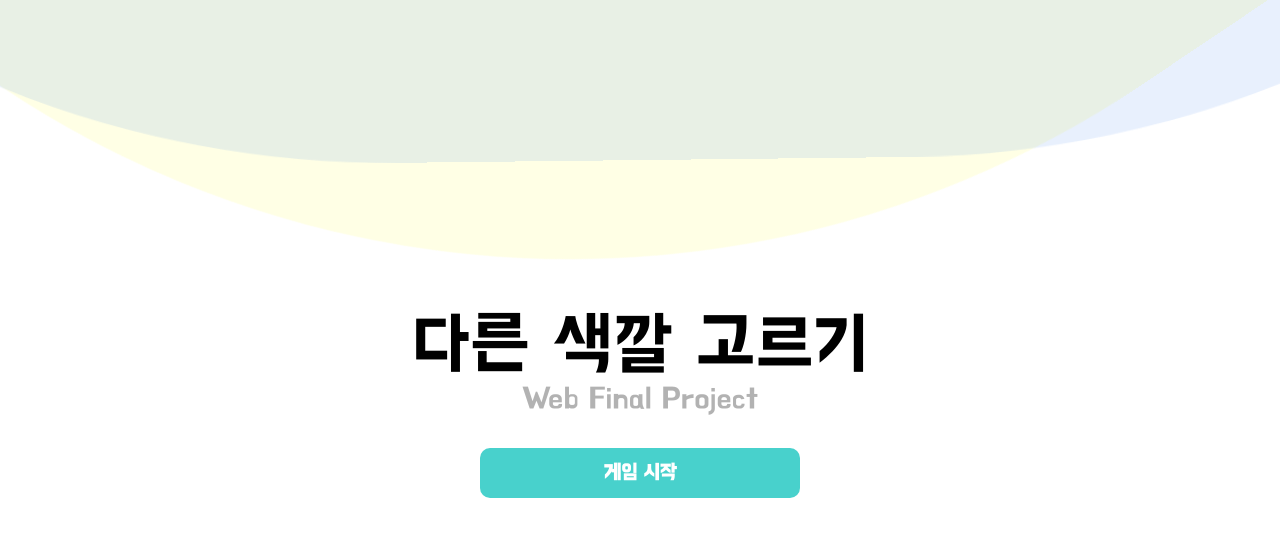
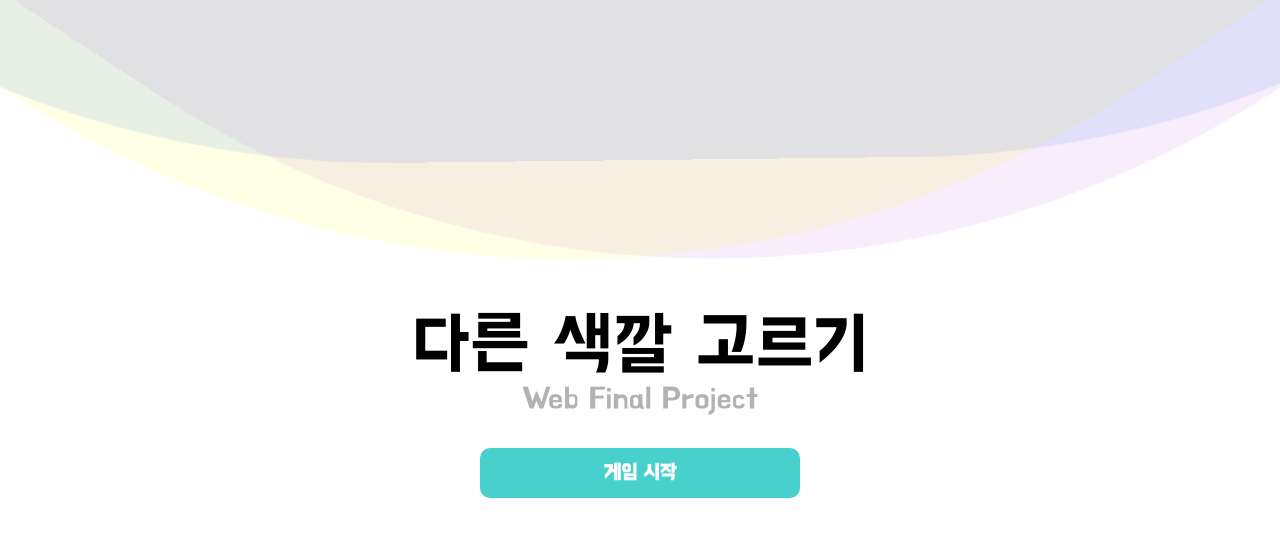
Before and after one commit to oesnuj/find-unique-color, a React (Create React App) app: page / in a window 1280 px wide. Shown: the top 536 px of the page. Built offline with nearby package versions, Linux system fonts and the light colour scheme; a web font is replaced by a local one.

Commit message:
애니메이션 수정

```diff
--- a/public/index.html
+++ b/public/index.html
@@ -24,7 +24,7 @@
       work correctly both with client-side routing and a non-root public URL.
       Learn how to configure a non-root public URL by running `npm run build`.
     -->
-    <title>Find different color</title>
+    <title>Find Game</title>
   </head>
   <body>
     <noscript>You need to enable JavaScript to run this app.</noscript>
--- a/src/components/Wave/styled.js
+++ b/src/components/Wave/styled.js
@@ -19,6 +19,9 @@ export const WaveOne = styled.div`
   margin-left: -100vw;
   margin-top: -200vw;
   border-radius: 40%;
+  animation: ${waveAnimation} 16000ms infinite linear;
+  opacity: 0.1;
+  background: #bd53e0;
 `;
 
 export const WaveTwo = styled.div`
```
